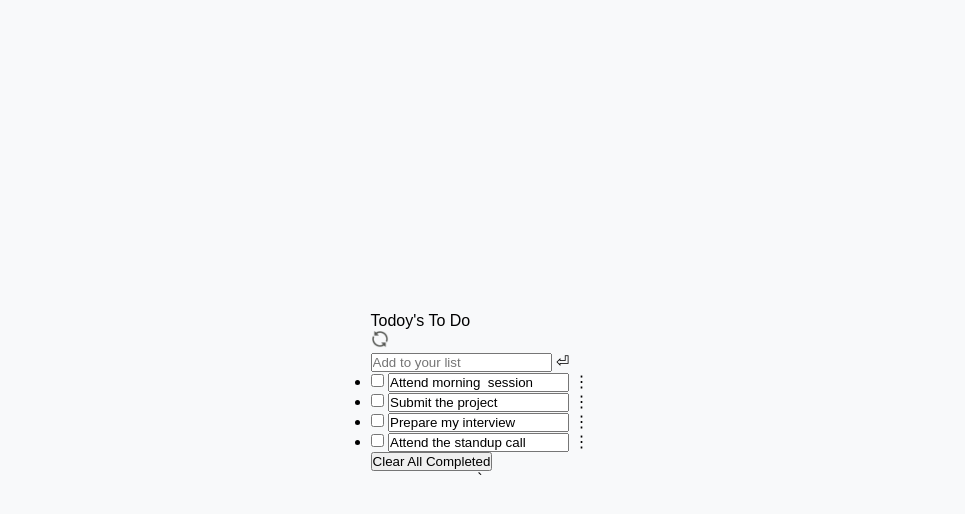
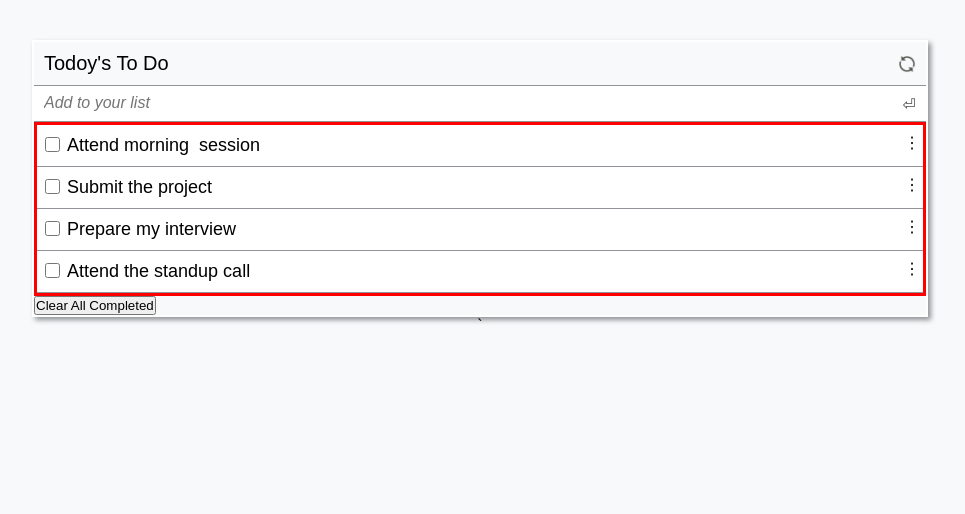
Before and after one commit to tresorsawasawa/Todo_List_App, a website built with webpack: page src/index.html in a window 1280 px wide. Shown: the whole page, without its empty margins (160-1125 px from the left). Built offline with nearby package versions, Linux system fonts and the light colour scheme.

Commit message:
Styling the layout

```diff
--- a/src/style.css
+++ b/src/style.css
@@ -4,16 +4,21 @@
   padding: 0;
   margin: 0;
   box-sizing: border-box;
+  list-style: none;
 }
 
 body {
-  font-family: " Poppins", sans-serif;
+  font-family: " Poppins ", sans-serif;
   width: 100%;
   height: 100vh;
   background-color: #f8f9fa;
+  font-size: 16px;
 }
 
-.main-container { height: 100%; }
+.main-container {
+  height: 100%;
+  background-color: #f8f9fa;
+}
 
 .refrsh-img {
   height: 18px;
@@ -23,6 +28,89 @@ body {
 .flex-center-column {
   display: flex;
   align-items: center;
-  justify-content: center;
+  justify-content: start;
   flex-direction: column;
 }
+
+.content {
+  width: 70%;
+  border: 2px solid #fff;
+  box-shadow: 3px 3px 5px #909397;
+  margin-top: 40px;
+}
+
+.title-content {
+  display: flex;
+  justify-content: space-between;
+  align-items: center;
+  padding: 10px;
+}
+
+.title-content p { font-size: 20px; }
+
+.form {
+  position: relative;
+  width: 100%;
+}
+
+.add-task-input {
+  width: 100%;
+  padding: 10px;
+  border: 1px solid #909397;
+  border-right: none;
+  border-left: none;
+  outline: none !important;
+}
+
+.add-task-input::placeholder {
+  font-style: italic;
+  font-size: 16px;
+}
+
+.return-icon {
+  position: absolute;
+  top: 10px;
+  right: 10px;
+  color: #4e5052;
+}
+
+.clickable {
+  cursor: pointer;
+}
+
+#task-list {
+  border: solid red !important;
+  display: flex;
+}
+
+.list {
+  border: solid red;
+  width: 100%;
+}
+
+.list .task-item,
+.list .task-item .form2 { position: relative; }
+
+.check-input {
+  position: absolute;
+  top: 12px;
+  left: 8px;
+  height: 15px;
+  width: 15px;
+}
+
+.ellipsis-icon {
+  position: absolute;
+  right: 3px;
+  top: 8px;
+}
+
+.task-input2 {
+  border: none;
+  border-bottom: 1px solid #909397;
+  width: 100%;
+  padding: 10px;
+  outline: none;
+  font-size: 18px;
+  padding-left: 30px;
+}
```
